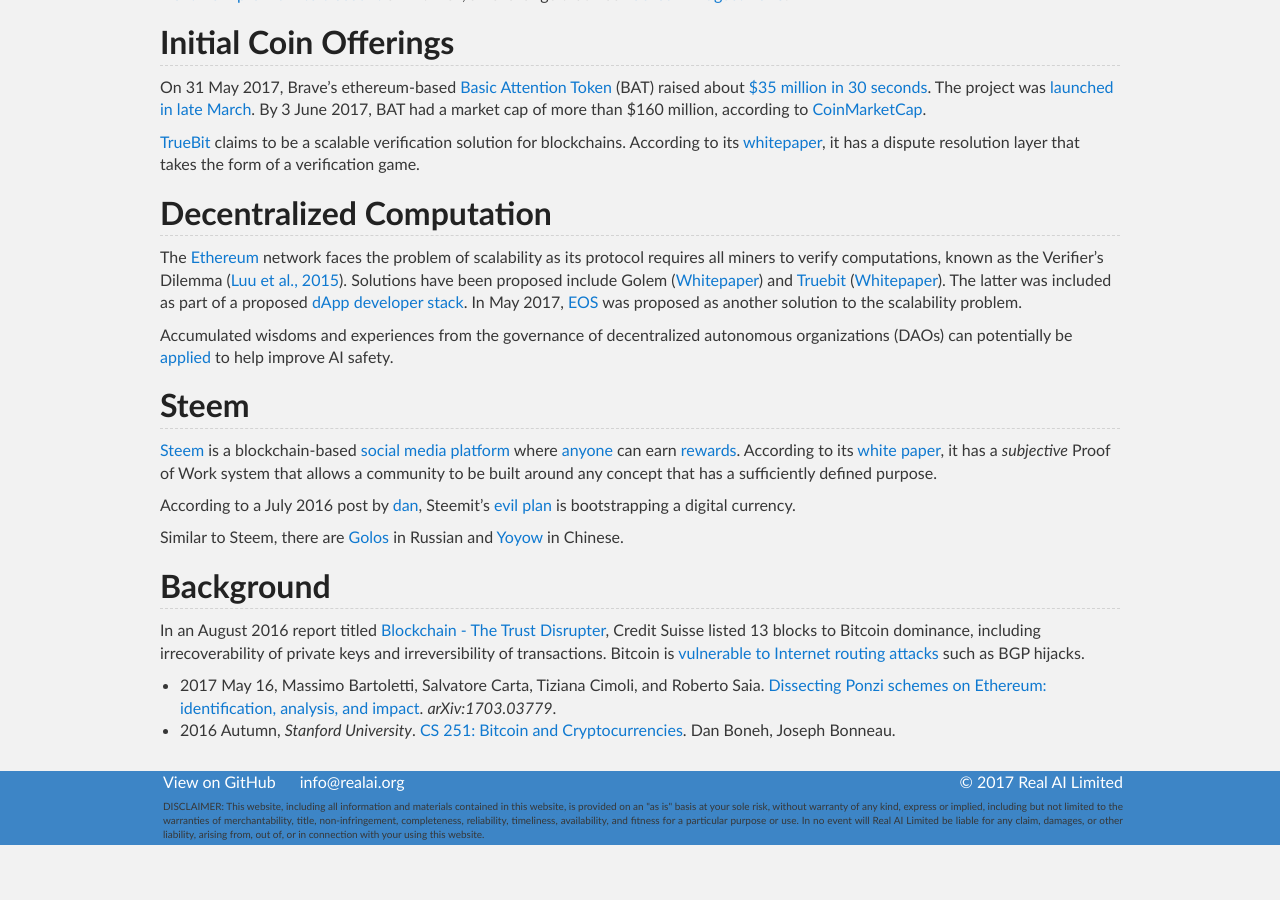
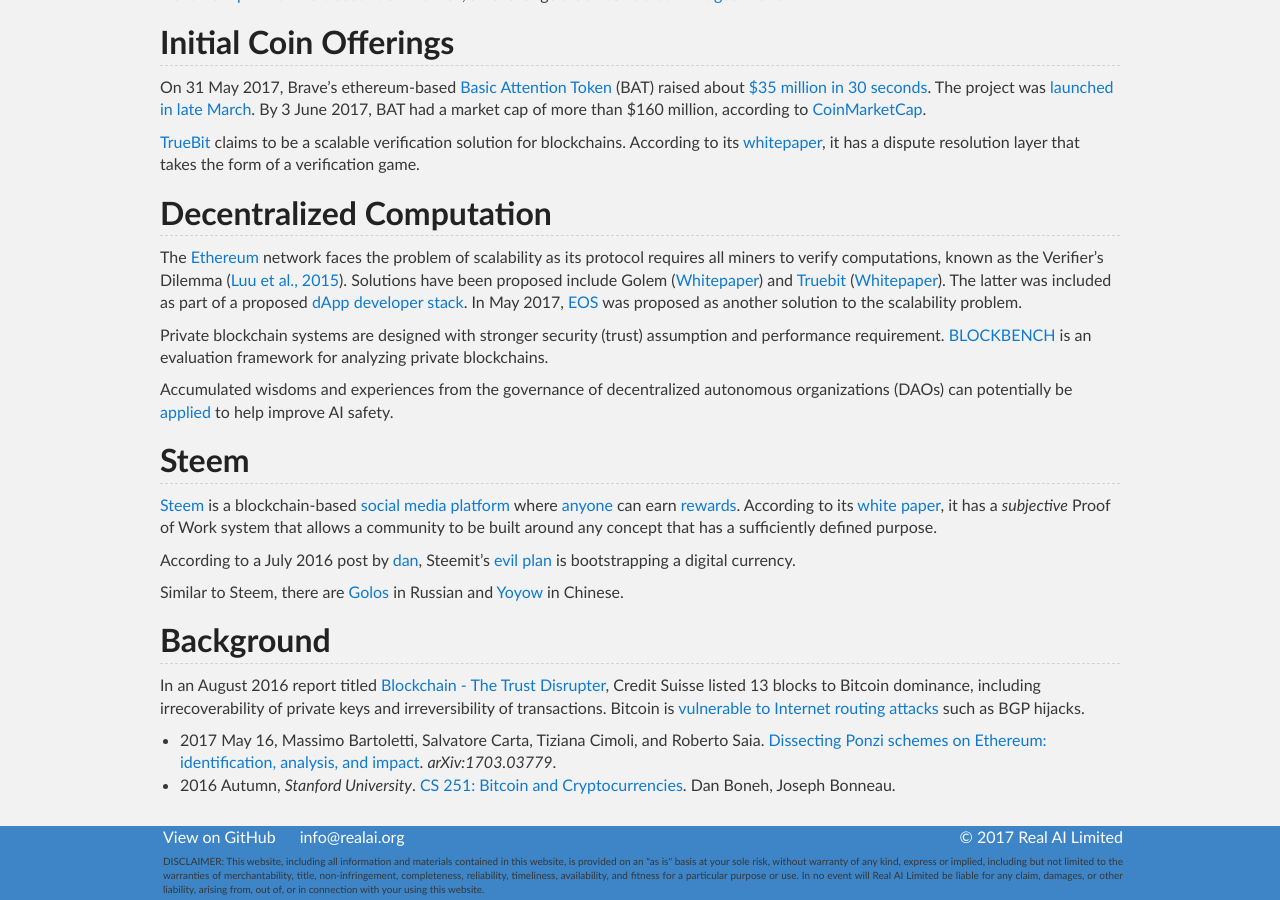
Before and after one commit to Tonywuhk/realai.org, a Jekyll site: the page built from coins.md, in a window 1280 px wide and 900 px high, scrolled down 763 px. Built offline with Jekyll 4.4.1, drawn with Linux system fonts in a browser that asks for light colours; our own code applies the rules of GitHub Pages for plain Markdown files; comment, search, counter and statistics services are not loaded; the repository's description, which GitHub fills in, is left out; before the commit the page ends 1608 px from its top, so only the background shows below that.

Commit message:
Update coins.md

```diff
--- a/coins.md
+++ b/coins.md
@@ -37,6 +37,8 @@
 
 The [Ethereum](https://www.ethereum.org/) network faces the problem of scalability as its protocol requires all miners to verify computations, known as the Verifier's Dilemma ([Luu et al., 2015](http://dl.acm.org/citation.cfm?id=2813659)). Solutions have been proposed include Golem ([Whitepaper](https://golem.network/doc/Golemwhitepaper.pdf)) and [Truebit](https://truebit.io/) ([Whitepaper](https://people.cs.uchicago.edu/~teutsch/papers/truebit.pdf)). The latter was included as part of a proposed [dApp developer stack](https://medium.com/@FEhrsam/the-dapp-developer-stack-the-blockchain-industry-barometer-8d55ec1c7d4). In May 2017, [EOS](https://www.linkedin.com/pulse/ethereum-killer-here-eos-enterprise-scale-operating-sanjay-mehta) was proposed as another solution to the scalability problem.
 
+Private blockchain systems are designed with stronger security (trust) assumption and performance requirement. [BLOCKBENCH](https://arxiv.org/abs/1703.04057) is an evaluation framework for analyzing private blockchains.
+
 Accumulated wisdoms and experiences from the governance of decentralized autonomous organizations (DAOs) can potentially be [applied](https://medium.com/@VitalikButerin/why-cryptoeconomics-and-x-risk-researchers-should-listen-to-each-other-more-a2db72b3e86b) to help improve AI safety.
 
 ## Steem
```
